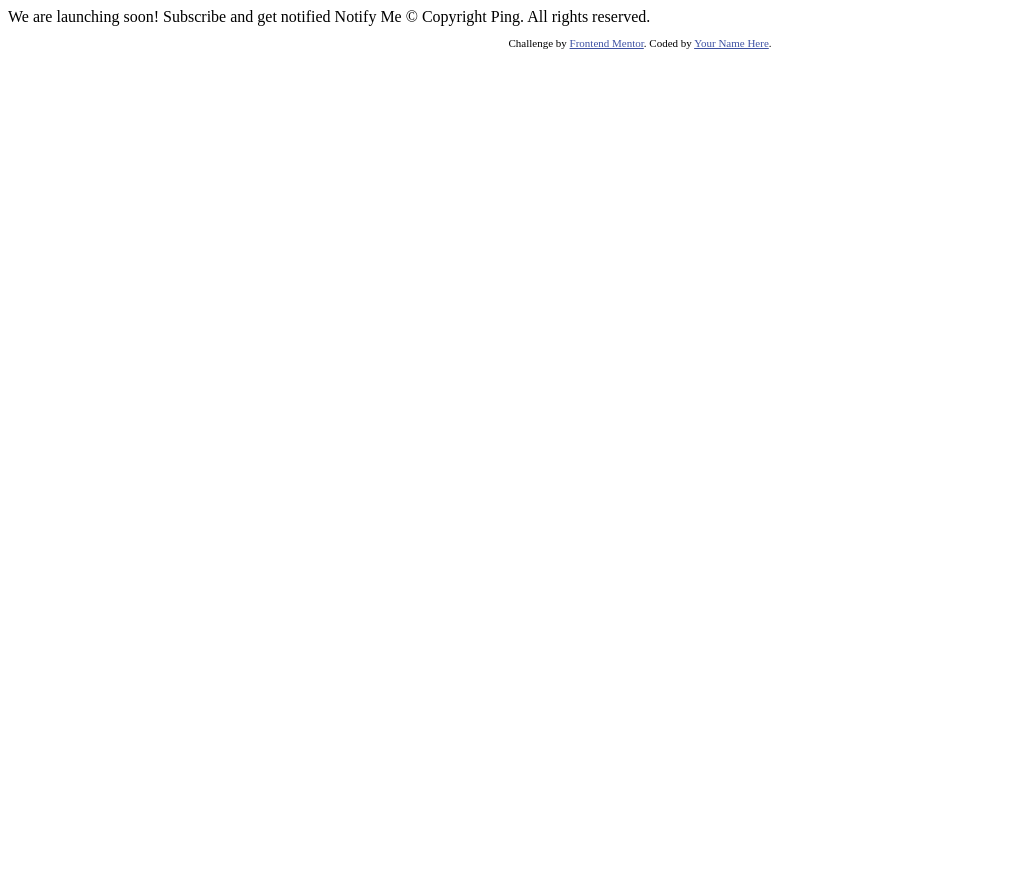
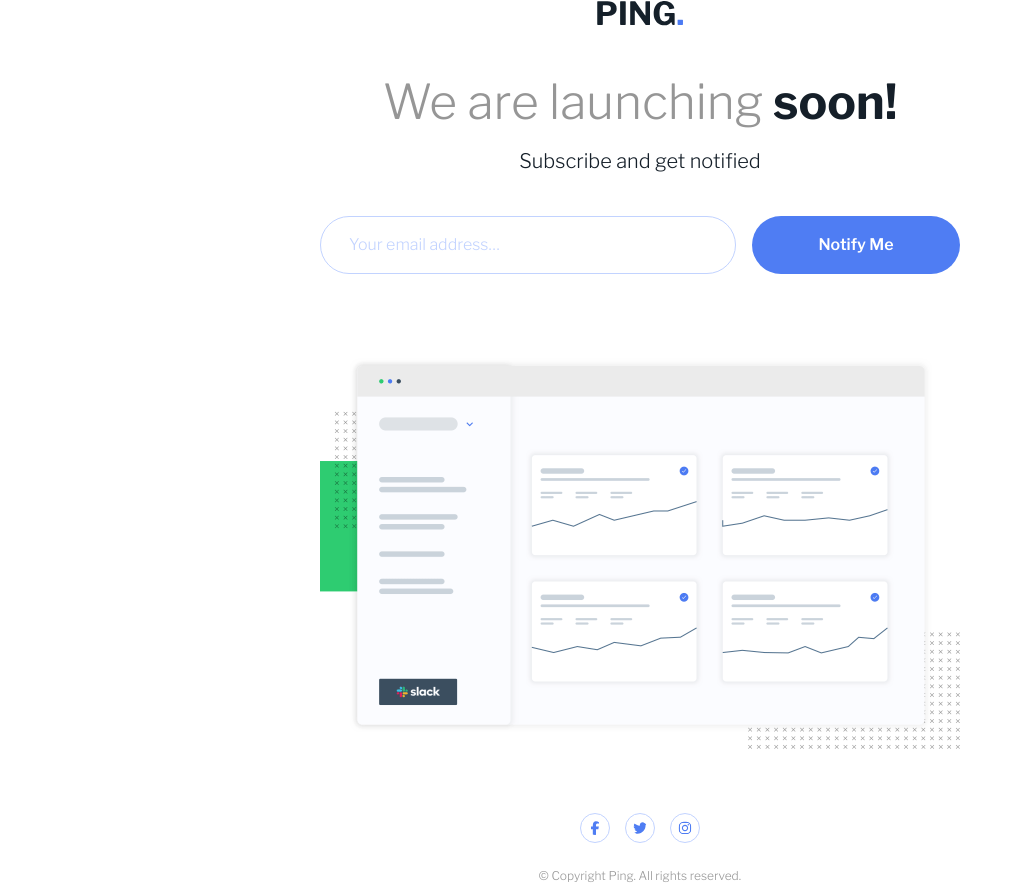
Before and after one commit to kaaato/ping-coming-soon-page-FM, a plain HTML site: page index.html in a window 1280 px wide. Shown: the whole page, without its empty margins (0-1014 px from the left). Before the commit the page ends 800 px from the top, so only its background shows below. Drawn offline with nearby package versions, Linux system fonts and the light colour scheme.

Commit message:
first update

```diff
--- a/index.html
+++ b/index.html
@@ -1,34 +1,56 @@
 <!DOCTYPE html>
 <html lang="en">
-<head>
-  <meta charset="UTF-8">
-  <meta name="viewport" content="width=device-width, initial-scale=1.0"> <!-- displays site properly based on user's device -->
+  <head>
+    <meta charset="UTF-8" />
+    <meta name="viewport" content="width=device-width, initial-scale=1.0" />
+    <link rel="icon" type="image/png" sizes="32x32" href="./images/favicon-32x32.png" />
+    <title>Frontend Mentor | Ping coming soon page</title>
+    <link rel="preconnect" href="https://fonts.googleapis.com" />
+    <link rel="preconnect" href="https://fonts.gstatic.com" crossorigin />
+    <link href="https://fonts.googleapis.com/css2?family=Libre+Franklin:ital,wght@0,100..900;1,100..900&display=swap" rel="stylesheet" />
+    <link rel="stylesheet" href="./styles.css" />
+    <script src="./main.js" defer></script>
+  </head>
 
-  <link rel="icon" type="image/png" sizes="32x32" href="./images/favicon-32x32.png">
+  <body class="page">
+    <main>
+      <div class="wrapper">
+        <div class="media">
+          <img class="media__img-logo" src="./images/logo.svg" width="86" height="26" alt="logo" />
+        </div>
+        <div class="intro">
+          <h1 class="title"><span class="title--off-white">We are launching</span> soon!</h1>
+          <p class="text">Subscribe and get notified</p>
+        </div>
+        <form class="form">
+          <label class="visually-hidden" for="email">email</label>
+          <input id="email" name="email" type="text" placeholder="Your email address&#8230" class="email" data-validation-state="valid" autocomplete="on"/>
+          <div class="text--error" data-validation-state="valid" aria-live="polite"></div>
+          <button class="button">Notify Me</button>
+        </form>
+        <div class="media--hero"></div>
+        <footer>
+          <ul class="list-container">
+            <li class="list">
+              <a class="link" href="#">
+                <svg xmlns="http://www.w3.org/2000/svg" viewBox="0 0 320 512" class="link__svg" role="img" aria-lebel="A link to Facebook"><!--!Font Awesome Free 6.7.2 by @fontawesome - https://fontawesome.com License - https://fontawesome.com/license/free Copyright 2025 Fonticons, Inc.--><path d="M80 299.3V512H196V299.3h86.5l18-97.8H196V166.9c0-51.7 20.3-71.5 72.7-71.5c16.3 0 29.4 .4 37 1.2V7.9C291.4 4 256.4 0 236.2 0C129.3 0 80 50.5 80 159.4v42.1H14v97.8H80z"/></svg>
+              </a>
+            </li>
+            <li class="list">
+              <a class="link" href="#">
+                <svg xmlns="http://www.w3.org/2000/svg" viewBox="0 0 512 512" class="link__svg" role="img" aria-lebel="A link to Twitter"><!--!Font Awesome Free 6.7.2 by @fontawesome - https://fontawesome.com License - https://fontawesome.com/license/free Copyright 2025 Fonticons, Inc.--><path d="M459.4 151.7c.3 4.5 .3 9.1 .3 13.6 0 138.7-105.6 298.6-298.6 298.6-59.5 0-114.7-17.2-161.1-47.1 8.4 1 16.6 1.3 25.3 1.3 49.1 0 94.2-16.6 130.3-44.8-46.1-1-84.8-31.2-98.1-72.8 6.5 1 13 1.6 19.8 1.6 9.4 0 18.8-1.3 27.6-3.6-48.1-9.7-84.1-52-84.1-103v-1.3c14 7.8 30.2 12.7 47.4 13.3-28.3-18.8-46.8-51-46.8-87.4 0-19.5 5.2-37.4 14.3-53 51.7 63.7 129.3 105.3 216.4 109.8-1.6-7.8-2.6-15.9-2.6-24 0-57.8 46.8-104.9 104.9-104.9 30.2 0 57.5 12.7 76.7 33.1 23.7-4.5 46.5-13.3 66.6-25.3-7.8 24.4-24.4 44.8-46.1 57.8 21.1-2.3 41.6-8.1 60.4-16.2-14.3 20.8-32.2 39.3-52.6 54.3z"/></svg>
+              </a>
+            </li>
+            <li class="list">
+              <a class="link" href="#">
+                <svg xmlns="http://www.w3.org/2000/svg" viewBox="0 0 448 512" class="link__svg" role="img" aria-lebel="A link to Instagram"><!--!Font Awesome Free 6.7.2 by @fontawesome - https://fontawesome.com License - https://fontawesome.com/license/free Copyright 2025 Fonticons, Inc.--><path d="M224.1 141c-63.6 0-114.9 51.3-114.9 114.9s51.3 114.9 114.9 114.9S339 319.5 339 255.9 287.7 141 224.1 141zm0 189.6c-41.1 0-74.7-33.5-74.7-74.7s33.5-74.7 74.7-74.7 74.7 33.5 74.7 74.7-33.6 74.7-74.7 74.7zm146.4-194.3c0 14.9-12 26.8-26.8 26.8-14.9 0-26.8-12-26.8-26.8s12-26.8 26.8-26.8 26.8 12 26.8 26.8zm76.1 27.2c-1.7-35.9-9.9-67.7-36.2-93.9-26.2-26.2-58-34.4-93.9-36.2-37-2.1-147.9-2.1-184.9 0-35.8 1.7-67.6 9.9-93.9 36.1s-34.4 58-36.2 93.9c-2.1 37-2.1 147.9 0 184.9 1.7 35.9 9.9 67.7 36.2 93.9s58 34.4 93.9 36.2c37 2.1 147.9 2.1 184.9 0 35.9-1.7 67.7-9.9 93.9-36.2 26.2-26.2 34.4-58 36.2-93.9 2.1-37 2.1-147.8 0-184.8zM398.8 388c-7.8 19.6-22.9 34.7-42.6 42.6-29.5 11.7-99.5 9-132.1 9s-102.7 2.6-132.1-9c-19.6-7.8-34.7-22.9-42.6-42.6-11.7-29.5-9-99.5-9-132.1s-2.6-102.7 9-132.1c7.8-19.6 22.9-34.7 42.6-42.6 29.5-11.7 99.5-9 132.1-9s102.7-2.6 132.1 9c19.6 7.8 34.7 22.9 42.6 42.6 11.7 29.5 9 99.5 9 132.1s2.7 102.7-9 132.1z"/></svg>
+              </a>
+            </li>
+          </ul>
+          <p class="copyright">&copy; Copyright Ping. All rights reserved.</p>
+        </footer>
+      </div>
+    </main>
 
-  <title>Frontend Mentor | Ping coming soon page</title>
-
-  <!-- Feel free to remove these styles or customise in your own stylesheet 👍 -->
-  <style>
-    .attribution { font-size: 11px; text-align: center; }
-    .attribution a { color: hsl(228, 45%, 44%); }
-  </style>
-</head>
-<body>
-
-  We are launching soon!
-
-  Subscribe and get notified
-
-  Notify Me
-
-  &copy; Copyright Ping. All rights reserved.
-
-  <footer>
-    <p class="attribution">
-      Challenge by <a href="https://www.frontendmentor.io?ref=challenge" target="_blank">Frontend Mentor</a>.
-      Coded by <a href="#">Your Name Here</a>.
-    </p>
-  </footer>
-</body>
+  </body>
 </html>
--- a/main.js
+++ b/main.js
@@ -0,0 +1,48 @@
+"use strict"
+
+let form = document.querySelector(".form");
+let emailInput = document.querySelector(".email");
+let errorDiv = document.querySelector(".text--error");
+
+form.addEventListener("submit", handleEmailSubmit);
+emailInput.addEventListener("input", handleInput);
+
+function handleEmailSubmit(event) {
+  event.preventDefault();
+
+  let formDataEntries = new FormData(this);
+  let { email } = Object.fromEntries(formDataEntries);
+
+  let isValidEmail = validateEmail(email);
+  updateError(isValidEmail);
+}
+
+function handleInput(event) {
+  let isValidEmail = validateEmail(event.currentTarget.value);
+  setDatasetAttribute(isValidEmail);
+  if (isValidEmail) {
+    errorDiv.textContent = "";
+  } else {
+    errorDiv.textContent = "Please provide a valid email address";
+  }
+}
+
+function validateEmail(email) {
+  let emailRegExp = /^\S+@\S+$/g;
+  return !!email && emailRegExp.test(email);
+}
+
+function setDatasetAttribute(isValid) {
+  errorDiv.dataset.validationState = (isValid) ? "valid" : "invalid";
+}
+
+function updateError(isValid) {
+  setDatasetAttribute(isValid);
+  if (isValid) {
+    errorDiv.textContent = "";
+    emailInput.value = "";
+    form.submit();
+  } else {
+    errorDiv.textContent = "Please provide a valid email address";
+  }
+}
--- a/styles.css
+++ b/styles.css
@@ -0,0 +1,257 @@
+:root {
+  --color-primary: hsl(223, 87%, 63%);
+  --color-primary-light: hsl(223, 100%, 88%);
+  --color-light: hsl(0, 0%, 100%);
+  --color-dark: hsl(209, 33%, 12%);
+  --color-off-white: hsl(0, 0%, 59%);
+  --color-error: hsl(354, 100%, 66%);
+  --bg-primary: hsl(223, 87%, 63%);
+  --bg-primary-light: hsl(223, 100%, 88%);
+  --bg-light: hsl(0, 0%, 100%);
+  --border-color: hsl(223, 100%, 88%);
+  --border-color-focus: hsl(223, 87%, 63%);
+  --border-color-error: hsl(354, 100%, 66%);
+}
+
+*,
+*::before,
+*::after {
+  margin: 0;
+  padding: 0;
+  box-sizing: border-box;
+}
+
+html {
+  -moz-text-size-adjust: none;
+  -webkit-text-size-adjust: none;
+  text-size-adjust: none;
+}
+
+body {
+  min-height: 100vh;
+  min-height: 100svh;
+  line-height: 1.5;
+  -webkit-font-smoothing: antialiased;
+}
+
+img, svg, video, canvas, audio, iframe, embed, object {
+  display: block;
+}
+
+img, picture, svg {
+  block-size: auto;
+  max-width: 100%;
+}
+
+input, button, textarea, select {
+  font: inherit;
+  color: inherit;
+}
+
+ul, ol {
+  list-style: none;
+}
+
+p, h1, h2, h3, h4, h5, h6 {
+  overflow-wrap: break-word;
+}
+
+p {
+  text-wrap: pretty;
+}
+
+h1, h2, h3, h4, h5, h6 {
+  text-wrap: balance;
+}
+
+input, button {
+  border-radius: 20px;
+  min-height: 2.5rem;
+}
+
+button {
+  cursor: pointer;
+}
+
+.visually-hidden:not(:focus):not(:active) {
+  clip: rect(0 0 0 0);
+  clip-path: inset(50%);
+  height: 1px;
+  overflow: hidden;
+  position: absolute;
+  white-space: nowrap;
+  width: 1px;
+}
+
+.page {
+  font-family: "Libre Franklin", serif;
+  background-color: var(--bg-light);
+  color: var(--color-dark);
+  font-size: 1rem;
+  font-weight: 300;
+  display: grid;
+  place-content: center;
+}
+
+.wrapper {
+  display: grid;
+  grid-template-columns: minmax(0, 40rem);
+  gap: 2rem;
+  justify-content: center;
+  margin-inline: 1.75rem;
+}
+
+.media {
+  justify-self: center;
+}
+
+.intro {
+  text-align: center;
+}
+
+.title {
+  font-size: 1.375rem;
+}
+
+.title--off-white {
+  color: var(--color-off-white);
+  font-weight: 300;
+}
+
+.text {
+  font-size: 0.75rem;
+  margin-top: 1em;
+}
+
+.form {
+  display: grid;
+  grid-template-columns: 90%;
+  justify-content: center;
+  font-size: 0.75rem;
+}
+
+.email {
+  padding-inline: 1.75rem;
+  border: solid 1px var(--border-color);
+}
+
+.email:hover {
+  border: solid 1px var(--border-color-focus);
+}
+
+.email::placeholder {
+  color: var(--color-primary-light);
+}
+
+.email[data-validation-state="invalid"] {
+  border: solid 1px var(--border-color-error);
+}
+
+.text--error[data-validation-state="invalid"] {
+  text-align: center;
+  color: var(--color-error);
+  font-style: italic;
+  padding-block: 0.5rem;
+}
+
+.button {
+  font-weight: 600;
+  color: var(--color-light);
+  background-color: var(--bg-primary);
+  border: none;
+  margin-top: .5rem;
+}
+
+.button:hover {
+  filter: opacity(.7);
+}
+
+.media--hero {
+  aspect-ratio: 1280 / 782;
+  background-image: url("./images/illustration-dashboard.png");
+  background-repeat: no-repeat;
+  background-size: contain;
+  margin-top: 2rem;
+}
+
+.list-container {
+  display: flex;
+  gap: 15px;
+  max-width: 7.5rem;
+  margin-inline: auto;
+  margin-top: 5.5rem
+}
+
+.link:focus {
+  border-radius: 50%;
+}
+
+.link__svg {
+  width: 30px;
+  height: 30px;
+  fill: var(--bg-primary);
+  border: solid 1px var(--border-color);
+  border-radius: 50%;
+  padding: 7px;
+}
+
+.link__svg:is(:hover, :focus) {
+  background-color: var(--bg-primary);
+  fill: var(--bg-light);
+}
+
+.copyright {
+  color: var(--color-off-white);
+  text-align: center;
+  font-size: 0.625rem;
+  margin-top: 1.75rem;
+}
+
+@media (min-width: 30rem) {
+  input, button {
+    padding-block: 1rem;
+    border-radius: 30px;
+  }
+
+  .intro {
+    margin-top: .5rem;
+  }
+
+  .title {
+    font-size: 3rem;
+  }
+
+  .text {
+    font-size: 1.25rem;
+    margin-top: .5rem;
+  }
+
+  .form {
+    display: grid;
+    grid-auto-flow: column;
+    grid-template-columns: 2fr 1fr;
+    grid-template-rows: auto 20px;
+    font-size: 1rem;
+    column-gap: 1rem;
+    margin-top: 0.5rem;
+  }
+
+  .text--error[data-validation-state="invalid"] {
+    padding-inline: 1.75rem;
+    font-size: 12px;
+    text-align: unset;
+  }
+
+  .button {
+    margin-top: 0;
+  }
+
+  .list-container {
+    margin-top: 2rem;
+  }
+
+  .copyright {
+    margin-top: 1.5rem;
+    font-size: 0.75rem;
+  }
+}
```
Also changed, not shown: screenshot-desktop.jpg (added), screenshot-mobile.jpg (added), 1 other file.
